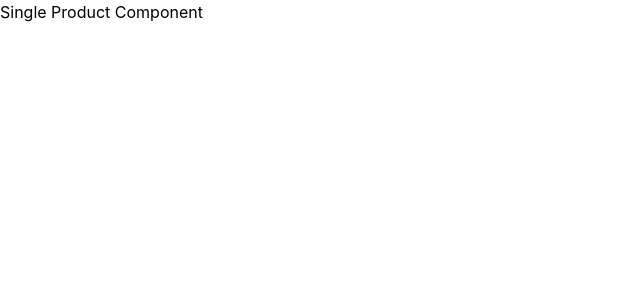
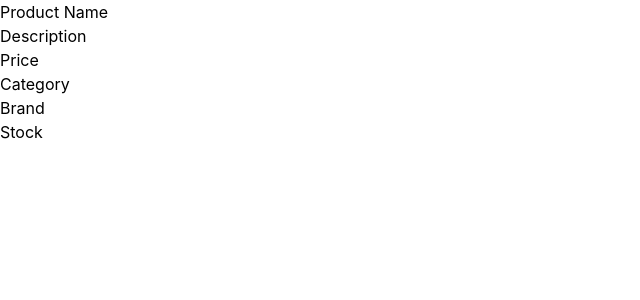
Before and after one commit to ishantsahni/ishant_fe, a React (Create React App) app: page /showSingleProduct in a window 1280 px wide. Shown: the top 300 px of the page, without its empty margins (0-640 px from the left). Built offline with nearby package versions, Linux system fonts and the light colour scheme.

Commit message:
products added

```diff
--- a/src/components/SingleProductComponent/index.jsx
+++ b/src/components/SingleProductComponent/index.jsx
@@ -1,6 +1,14 @@
 function SingleProductComponent() {
     return (
-        <div>Single Product Component</div>
+        <div className="h-[10rem] w-[20rem]">
+            <p>Product Name</p>
+            <p>Description</p>
+            <p>Price</p>
+            <p>Category</p>
+            <p>Brand</p>
+            <p>Stock</p>
+
+        </div>
     )
 }
 
```
